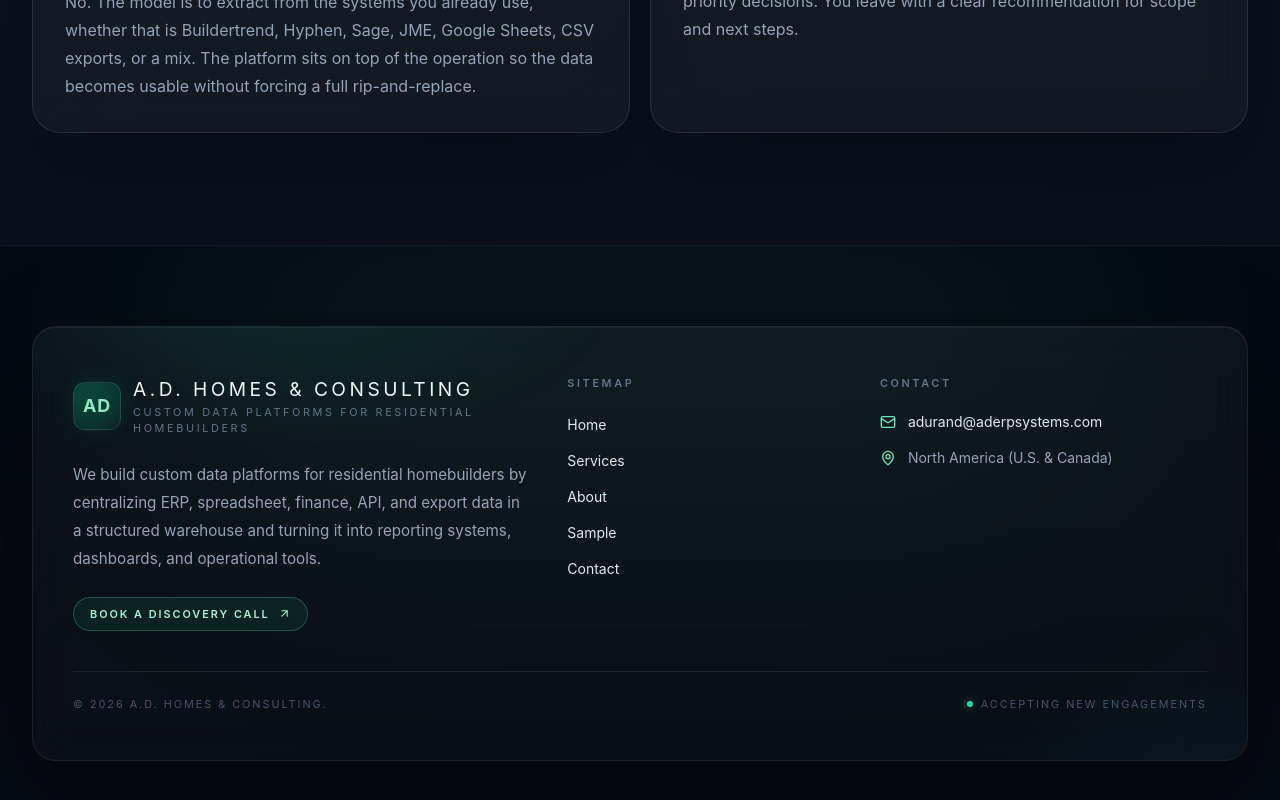
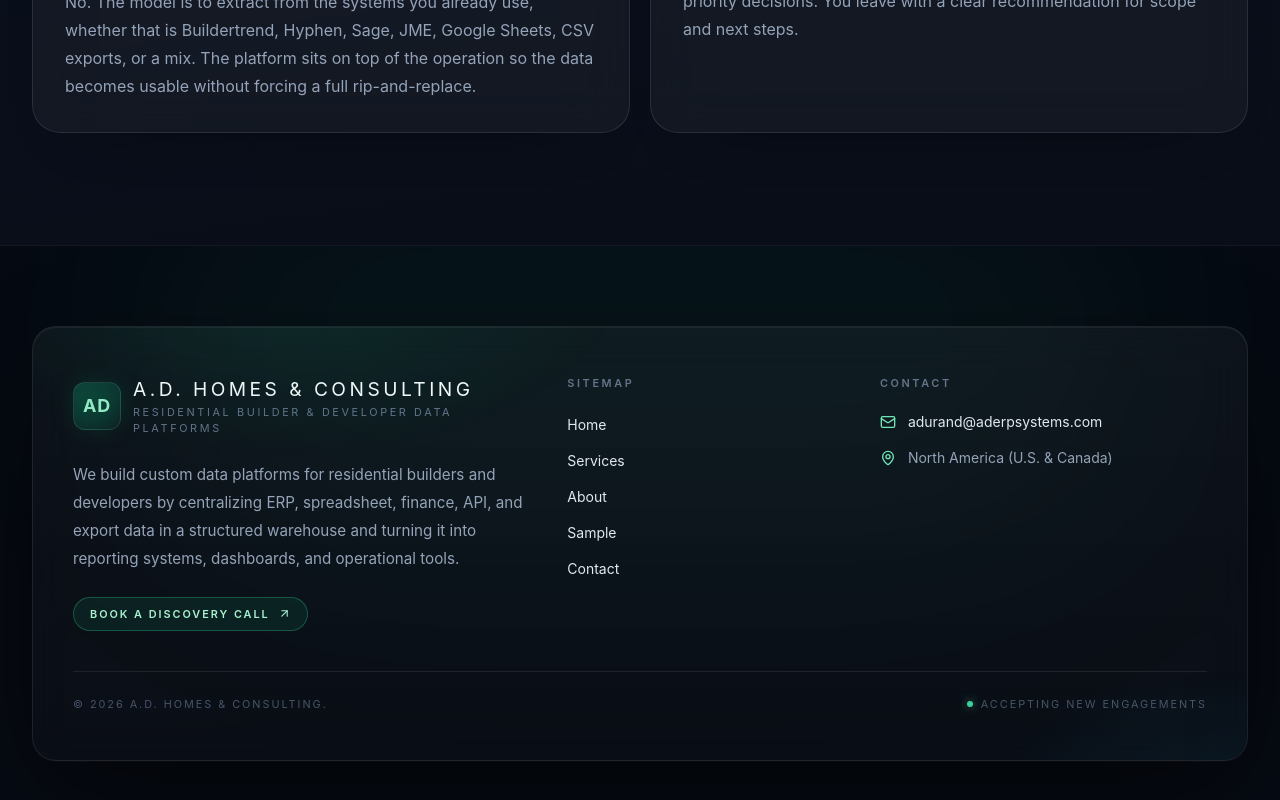
Before and after one commit to arnauddg27-svg/ADConsulting, a Next.js app: page /contact in a window 1280 px wide. Shown: the part 1946-2746 px from the top of the page. Built offline with nearby package versions, Linux system fonts and the light colour scheme; no server answers.

Commit message:
Update sitewide audience positioning

```diff
--- a/src/app/about/page.tsx
+++ b/src/app/about/page.tsx
@@ -23,7 +23,7 @@ import CTABanner from "@/components/sections/CTABanner";
 export const metadata: Metadata = {
   title: "About | A.D. Homes & Consulting",
   description:
-    "About A.D. Homes & Consulting, a firm that builds custom data platforms for residential homebuilders with practical, client-owned delivery.",
+    "About A.D. Homes & Consulting, a firm that builds custom data platforms for residential builders and developers with practical, client-owned delivery.",
 };
 
 const credentials = [
@@ -44,11 +44,11 @@ const pillars = [
   {
     icon: <BarChart3 size={22} />,
     title: "Operational Reporting",
-    desc: "Reporting systems and builder dashboards across land, development, permitting, lending and draws, construction, sales, and portfolio oversight.",
+    desc: "Reporting systems and operational dashboards across land, development, permitting, lending and draws, construction, sales, and portfolio oversight.",
   },
   {
     icon: <Code2 size={22} />,
-    title: "Builder Decision Tools",
+    title: "Decision Tools",
     desc: "Pro formas, budget-vs-actual analysis, cost-to-complete, variance tracking, at-risk job flagging, sync monitoring, admin controls, and internal apps.",
   },
 ];
@@ -72,7 +72,7 @@ const benefits = [
 ];
 
 const compared = [
-  { them: "Multi-industry delivery model", us: "Residential homebuilder specialization" },
+  { them: "Multi-industry delivery model", us: "Residential builder and developer specialization" },
   { them: "Framework-first implementation", us: "Scope tailored to your systems and reporting priorities" },
   { them: "Limited platform ownership", us: "Client ownership of code, data, and hosting" },
   { them: "Layered communication model", us: "Direct senior involvement throughout delivery" },
@@ -90,7 +90,7 @@ export default function AboutPage() {
               <div>
                 <span className="eyebrow eyebrow-dot">About the Firm</span>
                 <h1 className="mt-6 font-heading text-5xl leading-[0.92] tracking-[-0.01em] text-slate-50 sm:text-6xl">
-                  Custom data platforms for residential homebuilders
+                  Custom data platforms for residential builders and developers
                 </h1>
                 <p className="mt-6 max-w-xl text-lg leading-8 text-slate-300">
                   We pull data from the systems you already use — ERPs,
@@ -120,12 +120,12 @@ export default function AboutPage() {
           <div className="reveal mx-auto max-w-5xl">
             <span className="eyebrow eyebrow-dot">Industry Context</span>
             <h2 className="mt-4 font-heading text-3xl tracking-[-0.01em] text-slate-50 sm:text-4xl">
-              Built around residential builder operations
+              Built around residential builder and developer operations
             </h2>
             <div className="mt-6 grid gap-6 lg:grid-cols-2">
               <p className="text-base leading-7 text-slate-400">
                 The firm is built around experience in residential development,
-                construction operations, and builder reporting. That background
+                construction operations, and builder and developer reporting. That background
                 informs how data is modeled, how KPI definitions are built, and
                 how reporting is organized for finance, construction,
                 development, and leadership teams.
@@ -148,7 +148,7 @@ export default function AboutPage() {
               Three connected solution categories
             </h2>
             <p className="mt-4 max-w-3xl text-base leading-7 text-slate-400">
-              Each engagement combines centralized builder data, operational
+              Each engagement combines centralized builder and developer data, operational
               reporting systems, and decision tools used by teams managing
               communities, jobs, costs, sales, and portfolio performance.
             </p>
--- a/src/app/contact/page.tsx
+++ b/src/app/contact/page.tsx
@@ -2,9 +2,9 @@ import type { Metadata } from "next";
 import ContactPageClient from "@/components/contact/ContactPageClient";
 
 export const metadata: Metadata = {
-  title: "Contact | Custom Data Platforms for Residential Homebuilders",
+  title: "Contact | Residential Builder & Developer Data Platforms",
   description:
-    "Book a discovery call to review your systems, reporting needs, and fit for a custom data platform built for residential homebuilders.",
+    "Book a discovery call to review your systems, reporting needs, and fit for a custom data platform built for residential builders and developers.",
 };
 
 export default function ContactPage() {
--- a/src/app/layout.tsx
+++ b/src/app/layout.tsx
@@ -6,16 +6,18 @@ import MarketingTracking from "@/components/analytics/MarketingTracking";
 import PageAmbient from "@/components/ui/PageAmbient";
 
 const siteUrl = "https://consulting.aderpsystems.com";
-const siteTitle = "A.D. Homes & Consulting | Custom Data Platforms for Residential Homebuilders";
+const siteTitle = "A.D. Homes & Consulting | Residential Builder & Developer Data Platforms";
 const siteDescription =
-  "Custom data platforms for residential homebuilders. We centralize ERP, spreadsheet, finance, API, and export data in a structured warehouse, apply builder KPI logic, and deliver reporting systems, dashboards, and operational tools.";
+  "Custom data platforms for residential homebuilders and residential real estate developers. We centralize ERP, spreadsheet, finance, API, and export data in a structured warehouse, apply builder and developer KPI logic, and deliver reporting systems, dashboards, and operational tools.";
 
 export const metadata: Metadata = {
   title: siteTitle,
   description: siteDescription,
   keywords: [
     "residential homebuilder data platform",
+    "residential real estate developer data platform",
     "custom data platforms for residential homebuilders",
+    "custom data platforms for residential developers",
     "builder ERP data extraction",
     "centralized builder data",
     "builder reporting systems",
@@ -36,7 +38,7 @@ export const metadata: Metadata = {
         url: `${siteUrl}/images/og-image.png`,
         width: 1200,
         height: 630,
-        alt: "A.D. Homes & Consulting - Custom Data Platforms for Residential Homebuilders",
+        alt: "A.D. Homes & Consulting - Residential Builder and Developer Data Platforms",
       },
     ],
   },
--- a/src/app/services/page.tsx
+++ b/src/app/services/page.tsx
@@ -15,9 +15,9 @@ import CTABanner from "@/components/sections/CTABanner";
 import { SERVICES, PROCESS_STEPS } from "@/lib/constants";
 
 export const metadata: Metadata = {
-  title: "Services | Custom Data Platforms for Residential Homebuilders",
+  title: "Services | Residential Builder & Developer Data Platforms",
   description:
-    "Explore services for residential homebuilders: data infrastructure, operational reporting systems, and builder decision tools.",
+    "Explore services for residential builders and developers: data infrastructure, operational reporting systems, and decision tools.",
 };
 
 const iconMap: Record<string, React.ReactNode> = {
@@ -38,11 +38,11 @@ export default function ServicesPage() {
           <div className="mx-auto max-w-3xl text-center">
             <span className="eyebrow eyebrow-dot">What We Build</span>
             <h1 className="mt-6 font-heading text-5xl leading-[0.92] tracking-[-0.01em] text-slate-50 sm:text-6xl">
-              Custom data platforms for residential homebuilders
+              Custom data platforms for residential builders and developers
             </h1>
             <p className="mt-6 text-lg leading-8 text-slate-300">
               Services are organized into three layers: data infrastructure,
-              operational reporting systems, and builder decision tools.
+              operational reporting systems, and decision tools.
             </p>
           </div>
         </Container>
--- a/src/components/layout/Footer.tsx
+++ b/src/components/layout/Footer.tsx
@@ -29,13 +29,14 @@ export default function Footer() {
                     {SITE_CONFIG.name.toUpperCase()}
                   </div>
                   <div className="text-[0.68rem] uppercase tracking-[0.24em] text-slate-400">
-                    Custom Data Platforms for Residential Homebuilders
+                    {SITE_CONFIG.tagline}
                   </div>
                 </div>
               </div>
 
               <p className="mt-6 max-w-xl text-sm leading-7 text-slate-300 md:text-[0.95rem]">
-                We build custom data platforms for residential homebuilders by
+                We build custom data platforms for residential builders and
+                developers by
                 centralizing ERP, spreadsheet, finance, API, and export data in
                 a structured warehouse and turning it into reporting systems,
                 dashboards, and operational tools.
--- a/src/components/layout/Header.tsx
+++ b/src/components/layout/Header.tsx
@@ -59,7 +59,7 @@ export default function Header() {
                 {SITE_CONFIG.name.toUpperCase()}
               </span>
               <span className="block text-[0.62rem] uppercase tracking-[0.24em] text-slate-400">
-                Custom Data Platforms for Residential Homebuilders
+                {SITE_CONFIG.tagline}
               </span>
             </div>
           </Link>
@@ -102,7 +102,7 @@ export default function Header() {
                   A.D. Homes &amp; Consulting
                 </div>
                 <p className="mt-2 text-sm leading-6 text-slate-300">
-                  Custom data platforms for residential homebuilders.
+                  Custom data platforms for residential builders and developers.
                 </p>
               </div>
               <nav className="flex flex-col gap-2">
--- a/src/components/sections/Hero.tsx
+++ b/src/components/sections/Hero.tsx
@@ -37,7 +37,7 @@ export default function Hero() {
         <div className="animate-rise-in flex flex-col items-center text-center">
           <span className="eyebrow eyebrow-dot">
             <AnimatedShinyText shimmerWidth={80}>
-              Custom data platforms for residential homebuilders
+              Custom data platforms for residential builders and developers
             </AnimatedShinyText>
           </span>
 
@@ -75,7 +75,7 @@ export default function Hero() {
           <div className="mt-8 flex flex-wrap items-center justify-center gap-x-6 gap-y-2 text-[0.7rem] uppercase tracking-[0.18em] text-slate-500">
             <span className="inline-flex items-center gap-2">
               <Sparkles size={12} className="text-accent-400" />
-              Built by real estate + homebuilding operators
+              Built by residential development + homebuilding operators
             </span>
             <span className="h-1 w-1 rounded-full bg-slate-600" />
             <span>Client-owned infrastructure</span>
--- a/src/lib/constants.ts
+++ b/src/lib/constants.ts
@@ -3,9 +3,9 @@ import type { Service, NavLink, Stat, Testimonial } from "@/types";
 export const SITE_CONFIG = {
   name: "A.D. Homes & Consulting",
   businessName: "A.D. Homes & Consulting",
-  tagline: "Custom Data Platforms for Residential Homebuilders",
+  tagline: "Residential Builder & Developer Data Platforms",
   description:
-    "A.D. Homes & Consulting builds custom data platforms for residential homebuilders. We centralize ERP, spreadsheet, finance, API, and export data into a structured warehouse, apply builder KPI logic, and deliver reporting systems, dashboards, and operational tools.",
+    "A.D. Homes & Consulting builds custom data platforms for residential homebuilders and residential real estate developers. We centralize ERP, spreadsheet, finance, API, and export data into a structured warehouse, apply builder and developer KPI logic, and deliver reporting systems, dashboards, and operational tools.",
   location: "North America (U.S. & Canada)",
   email: "adurand@aderpsystems.com",
   calendlyUrl: "https://calendly.com/adurand-aderpsystems/30min",
@@ -26,7 +26,7 @@ export const SERVICES: Service[] = [
     shortTitle: "Data Extraction",
     headline: "Pull data out of Buildertrend, Hyphen, Sage, JME, Sheets, and exports automatically",
     description:
-      "Every platform starts with extraction. We map the builder's actual systems of record, set up the right connectors or import scripts, and automate the movement of ERP, spreadsheet, and operational data into a structure the business can trust.",
+      "Every platform starts with extraction. We map the builder or developer's actual systems of record, set up the right connectors or import scripts, and automate the movement of ERP, spreadsheet, and operational data into a structure the business can trust.",
     icon: "Wrench",
     deliverables: [
       "ERP extraction strategy by source system",
@@ -58,7 +58,7 @@ export const SERVICES: Service[] = [
     id: "builder-ops",
     title: "Reporting Systems & Dashboards",
     shortTitle: "Reporting Systems",
-    headline: "Interactive reporting systems built for builder workflows",
+    headline: "Interactive reporting systems built for builder and developer workflows",
     description:
       "We build reporting systems teams can use daily. Instead of static BI tabs, you get drill-downs, operating views, and workflow-oriented tools that support operational decisions.",
     icon: "TrendingUp",
@@ -94,7 +94,7 @@ export const SERVICES: Service[] = [
     shortTitle: "Pro Forma",
     headline: "Configurable job-level financial views that catch margin erosion before closing",
     description:
-      "Builders need more than community-level summaries. We build per-job financial tools that combine cost, pricing, contingency, and operational data into usable views for underwriting, audits, and margin protection.",
+      "Builder and developer teams need more than community-level summaries. We build per-job financial tools that combine cost, pricing, contingency, and operational data into usable views for underwriting, audits, and margin protection.",
     icon: "DollarSign",
     deliverables: [
       "Per-job pro forma P&L views",
@@ -111,7 +111,7 @@ export const SERVICES: Service[] = [
     shortTitle: "Admin Tools",
     headline: "Freshness checks, exception alerts, and controlled admin tools to keep the platform reliable",
     description:
-      "A builder platform only stays useful if the data stays clean. We add monitoring, exception logic, and practical admin controls so missing records, stale syncs, and broken assumptions surface quickly instead of lingering in the background.",
+      "A platform only stays useful if the data stays clean. We add monitoring, exception logic, and practical admin controls so missing records, stale syncs, and broken assumptions surface quickly instead of lingering in the background.",
     icon: "AlertTriangle",
     deliverables: [
       "Data freshness indicators and sync health checks",
```
Also changed, not shown: src/components/sections/WhyChooseUs.tsx (+4 -3 lines).
